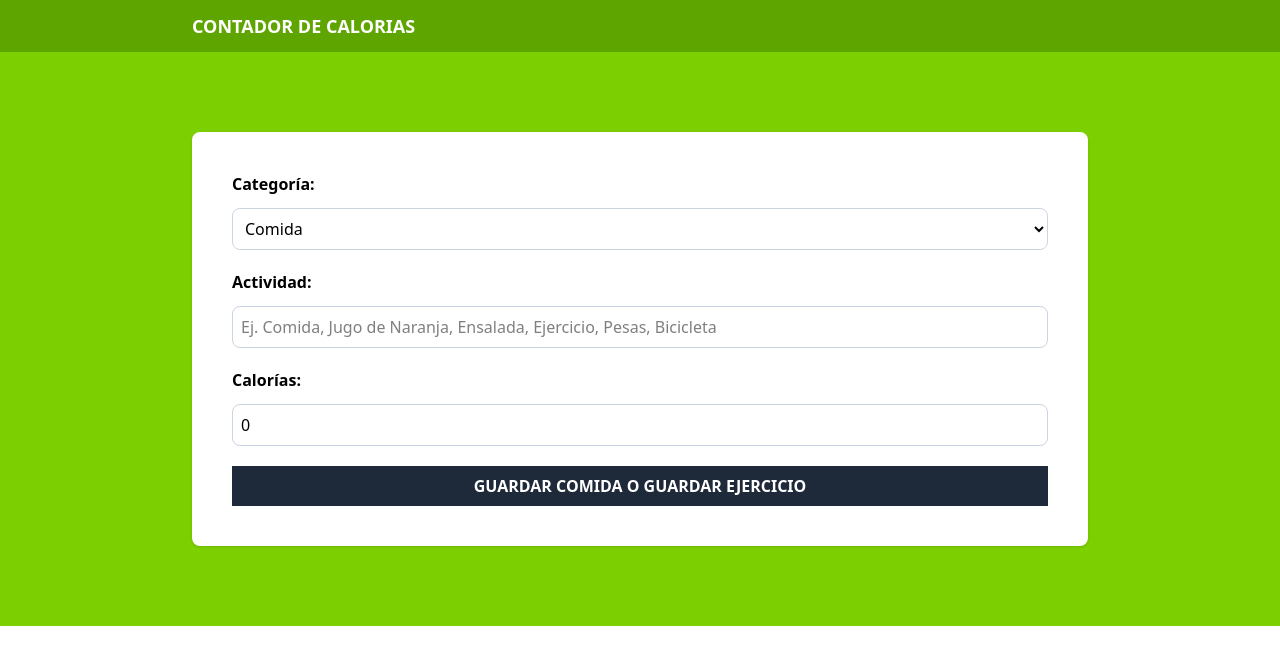
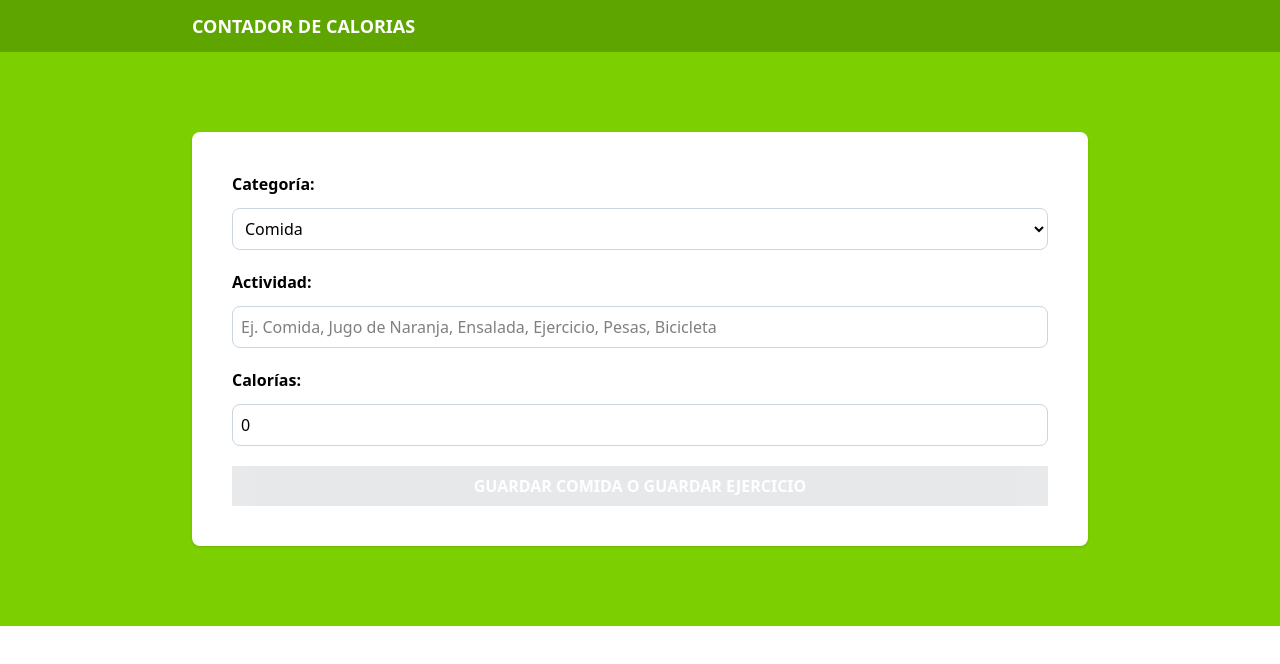
Before and after one commit to jeanpoolgg/react-calorie-tracker, a React (Vite) app: page / in a window 1280 px wide. Shown: the top 664 px of the page. Built offline with nearby package versions, Linux system fonts and the light colour scheme.

Commit message:
feat(form): enable submit button only when inputs are valid

```diff
--- a/src/components/Form.tsx
+++ b/src/components/Form.tsx
@@ -3,7 +3,7 @@ import { categories } from "../data/categories"
 import type { Activity, Category } from "../types"
 
 export const Form = () => {
-    const [activity, setActivity] = useState<Activity >({
+    const [activity, setActivity] = useState<Activity>({
         category: 1,
         name: '',
         calories: 0
@@ -15,6 +15,11 @@ export const Form = () => {
             ...activity,
             [e.target.id]: isNumberField ? +e.target.value : e.target.value
         })
+    }
+
+    const isValidActivity = () => {
+        const { name, calories } = activity;
+        return name.trim() !== '' && calories > 0
     }
 
 
@@ -41,7 +46,7 @@ export const Form = () => {
                 <input value={activity.calories} onChange={handleChange} type="number" id="calories" className="border border-slate-300 p-2 rounded-lg" placeholder="Calorías. ej. 300 o 500" />
             </div>
 
-            <input type="submit" className="bg-gray-800 hover:bg-gray-900 w-full p-2 font-bold uppercase text-white cursor-pointer" value='Guardar comida o Guardar ejercicio' />
+            <input disabled={!isValidActivity()} type="submit" className="bg-gray-800 hover:bg-gray-900 w-full p-2 font-bold disabled:opacity-10 uppercase text-white cursor-pointer" value='Guardar comida o Guardar ejercicio' />
         </form>
     )
 }
```
